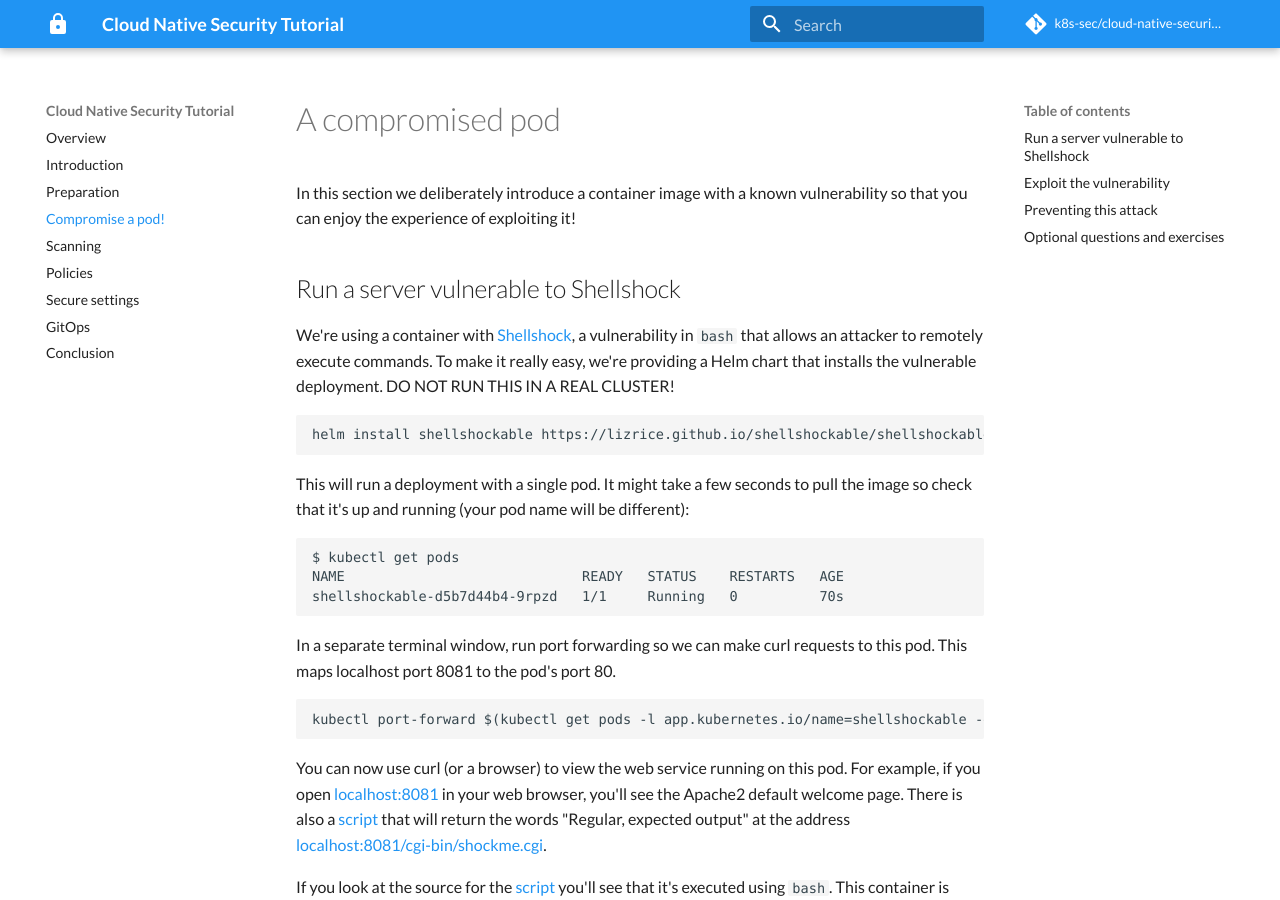
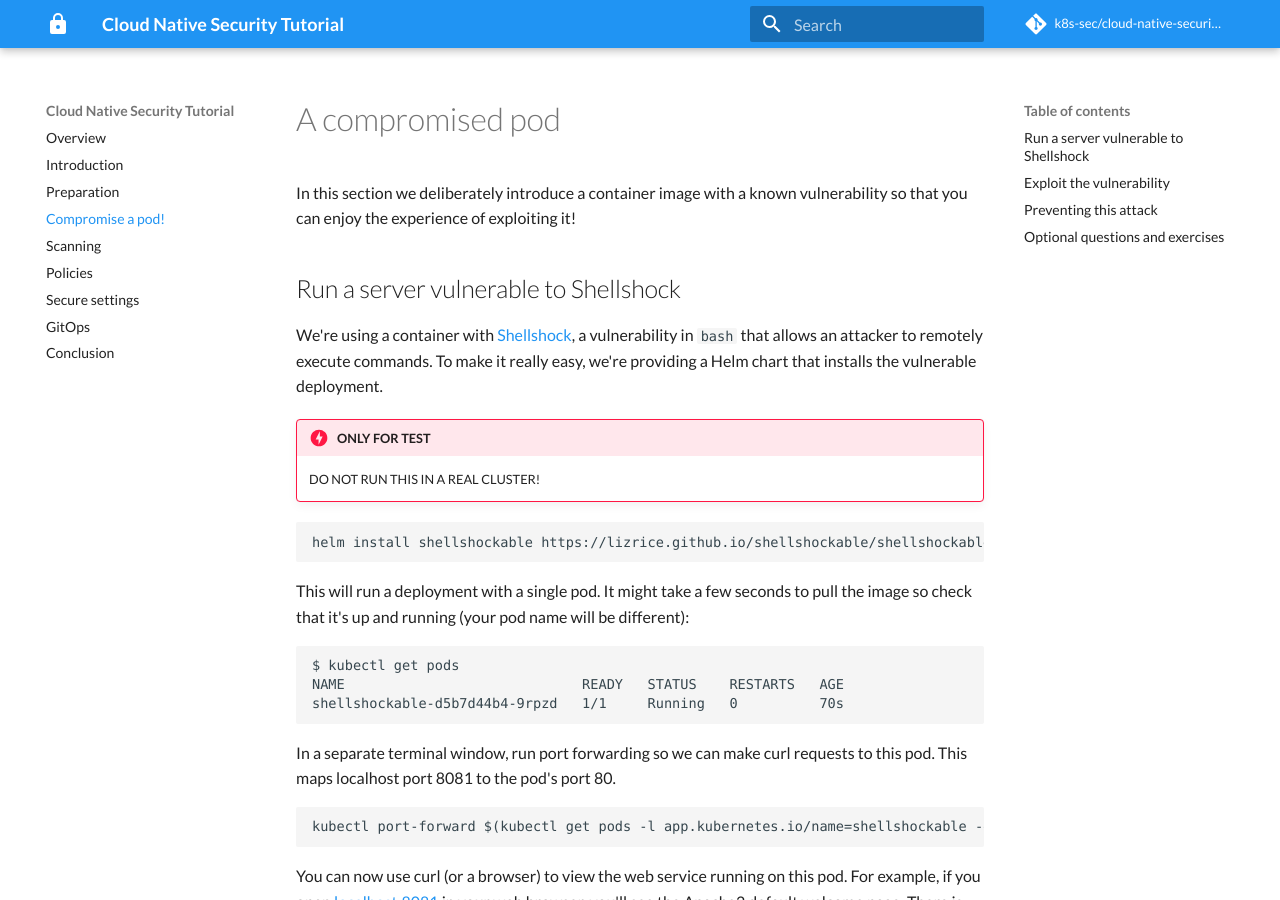
Before and after one commit to k8s-sec/cloud-native-security-tutorial, an MkDocs documentation site: the page built from docs/compromise.md, in a window 1280 px wide and 900 px high. Built offline with MkDocs 1.6.1 and Material for MkDocs 9.7.7, drawn with Linux system fonts in a browser that asks for light colours; some web fonts are replaced; comment, search, counter and statistics services are not loaded.

Commit message:
changes callout in compromise

````diff
--- a/docs/compromise.md
+++ b/docs/compromise.md
@@ -4,7 +4,12 @@ In this section we deliberately introduce a container image with a known vulnera
 
 ## Run a server vulnerable to Shellshock
 
-We're using a container with [Shellshock](https://en.wikipedia.org/wiki/Shellshock_(software_bug)), a vulnerability in `bash` that allows an attacker to remotely execute commands. To make it really easy, we're providing a Helm chart that installs the vulnerable deployment. DO NOT RUN THIS IN A REAL CLUSTER!
+We're using a container with [Shellshock](https://en.wikipedia.org/wiki/Shellshock_(software_bug)), a vulnerability in `bash` that allows an attacker to remotely execute commands. To make it really easy, we're providing a Helm chart that installs the vulnerable deployment.
+
+
+!!! danger  "ONLY FOR TEST"
+
+    DO NOT RUN THIS IN A REAL CLUSTER!
 
 ```
 helm install shellshockable https://lizrice.github.io/shellshockable/shellshockable-0.1.0.tgz
````
